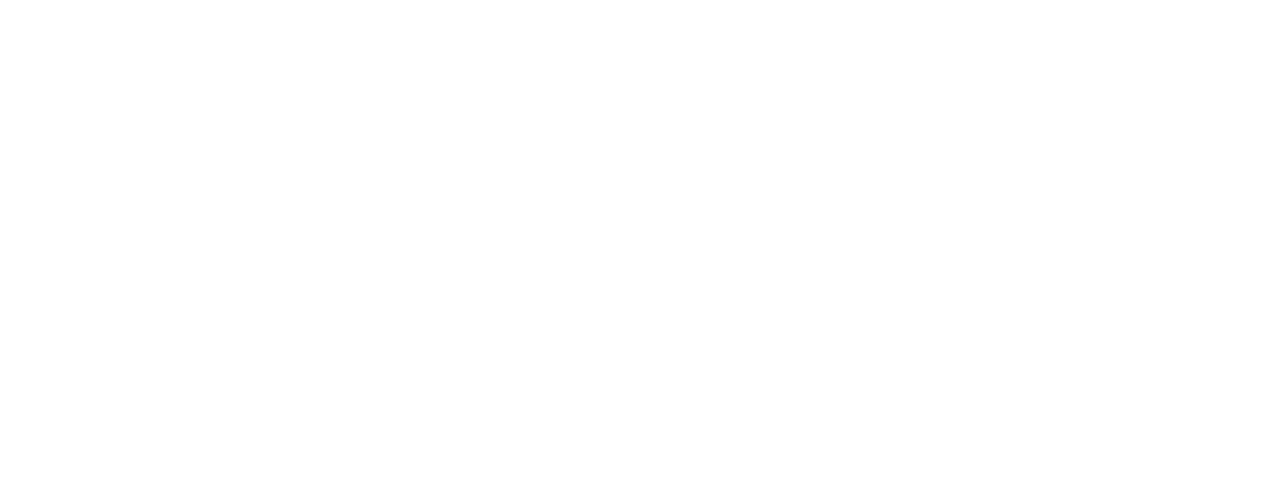
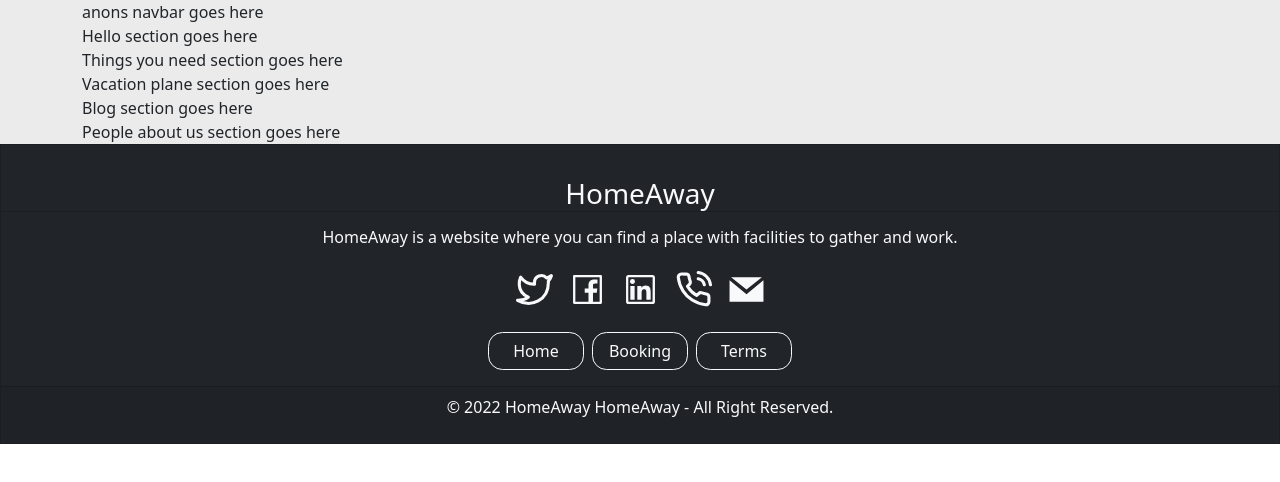
Before and after one commit to GP-43/homeaway-frontend, a React (Create React App) app: page / in a window 1280 px wide. Before the commit this address had no page. Shown: the top 482 px of the page. Built offline with nearby package versions, Linux system fonts and the light colour scheme.

Commit message:
create anons file and react router

```diff
--- a/src/App.js
+++ b/src/App.js
@@ -8,11 +8,16 @@
 import HomeAwayAdmin from "./views/HomeAwayAdmin";
 import Dashboard from "./views/pages/Admin/Dashboard";
 import PlaceDescription from './views/pages/user/PlaceDescription';
+import HomeAwayAnons from "./views/HomeAwayAnons";
+import Home from './views/pages/anons/Home'
 
 function App() {
     return (
         <div>
             <Routes>
+                <Route path='/' element={<HomeAwayAnons />}>
+                    <Route path='/' element={<Home />} />
+                </Route>
                 <Route path='/user' element={<HomeAwayUser />}>
                     <Route path='/user/' element={<UserHome />} />
                     <Route path='/user/userbookings' element={<UserBookings />} />
--- a/src/App.scss
+++ b/src/App.scss
@@ -4,3 +4,6 @@
 .user-home-bg-color {
   background-color: #EBEBEB;
 }
+.home-bg-color {
+  background-color: #EBEBEB;
+}
--- a/src/assets/styles/_main.scss
+++ b/src/assets/styles/_main.scss
@@ -24,3 +24,4 @@
 @import "partials/admin/daily-transactions";
 
 //import anons sass partials here
+@import "partials/anons/home";
--- /dev/null
+++ b/src/assets/styles/partials/anons/navbar/AnonsNavBar.jsx
@@ -0,0 +1,14 @@
+import React from 'react';
+import {Col, Row} from "react-bootstrap";
+
+function AnonsNavBar() {
+    return (
+        <Row className='mx-0'>
+            <Col className='px-0'>
+                anons navbar goes here
+            </Col>
+        </Row>
+    );
+}
+
+export default AnonsNavBar;
--- a/src/views/HomeAwayAnons.jsx
+++ b/src/views/HomeAwayAnons.jsx
@@ -0,0 +1,28 @@
+import React from "react";
+import {Row, Col, Container} from "react-bootstrap";
+import Footer from "../components/footer/Footer";
+import {Outlet} from 'react-router-dom';
+import AnonsNavBar from "../assets/styles/partials/anons/navbar/AnonsNavBar";
+
+
+function HomeAwayAnons() {
+    return (
+        <div className='home-bg-color'>
+            <Container>
+                <Row className="mx-0">
+                    <Col className="px-0">
+                        <AnonsNavBar/>
+                    </Col>
+                </Row>
+            </Container>
+            <Outlet/>
+            <Row className="mx-0">
+                <Col className="px-0">
+                    <Footer/>
+                </Col>
+            </Row>
+        </div>
+    );
+}
+
+export default HomeAwayAnons;
--- /dev/null
+++ b/src/views/pages/anons/Home.jsx
@@ -0,0 +1,28 @@
+import React from 'react';
+import {Col, Container, Row} from "react-bootstrap";
+
+function Home() {
+    return (
+        <Container>
+            <Row className='mx-0' xs={12}>
+                <Col className='px-0'>
+                    Hello section goes here
+                </Col>
+                <Col className='px-0' xs={12}>
+                    Things you need section goes here
+                </Col>
+                <Col className='px-0' xs={12}>
+                    Vacation plane section goes here
+                </Col>
+                <Col className='px-0' xs={12}>
+                    Blog section goes here
+                </Col>
+                <Col className='px-0' xs={12}>
+                    People about us section goes here
+                </Col>
+            </Row>
+        </Container>
+    );
+}
+
+export default Home;
```
Also changed, not shown: src/assets/styles/partials/anons/_home.scss (added).
